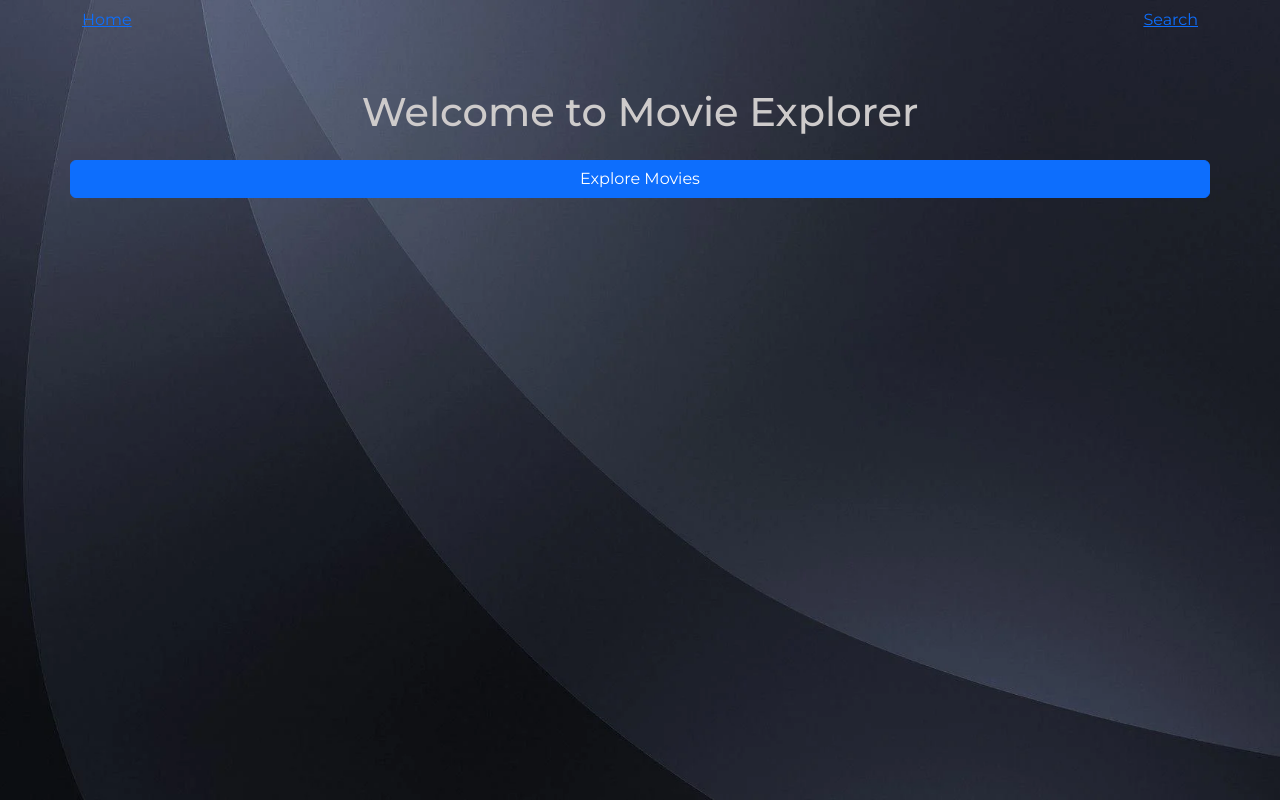
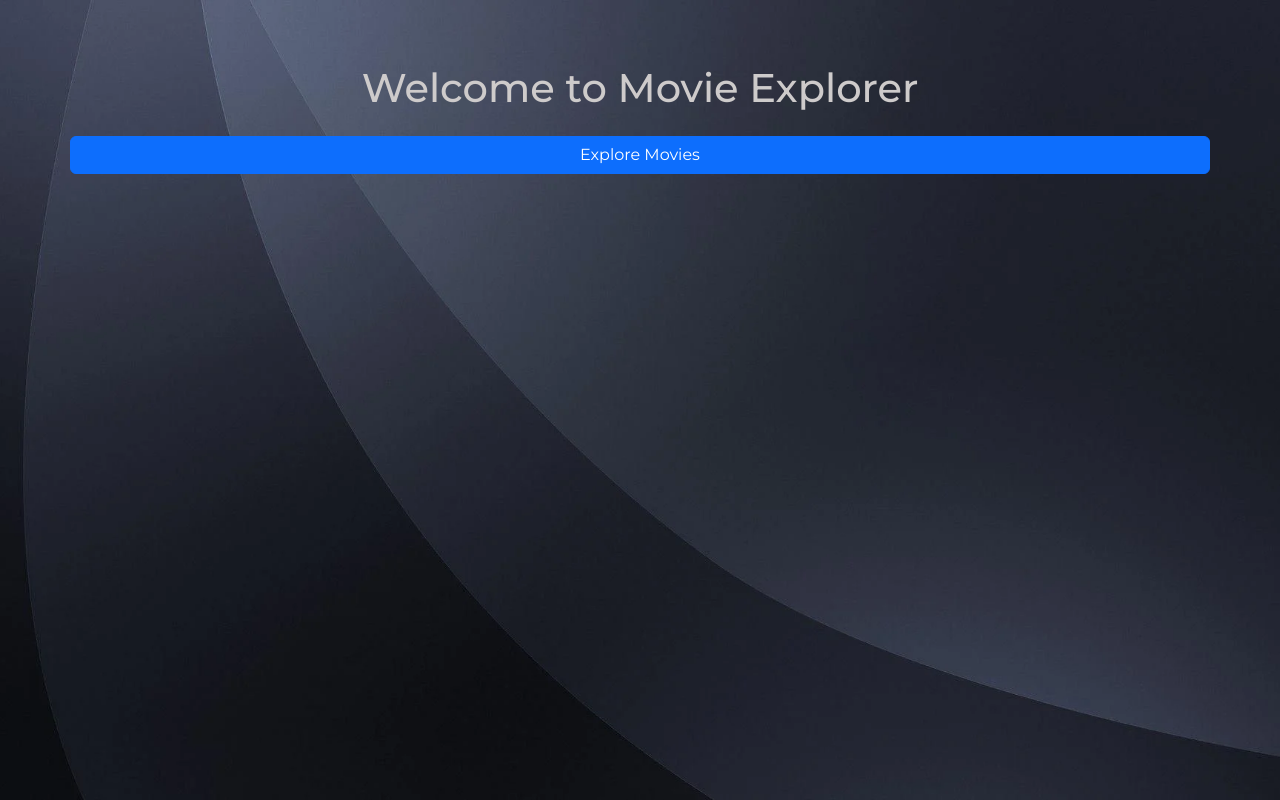
Before and after one commit to MovieDatabaseTechHive2/MovieAppTH, a React (Create React App) app: page / in a window 1280 px wide. Shown: the top 800 px of the page. Built offline with nearby package versions, Linux system fonts and the light colour scheme.

Commit message:
removed search and home button

```diff
--- a/src/components/navbar.js
+++ b/src/components/navbar.js
@@ -34,20 +34,8 @@ const NavigationBar = () => {
   return (
     <div>
       <div className="navbar">
-        <a
-          href="#home"
-          className={section === 'home' ? 'active' : ''}
-          onClick={() => setSection('home')}
-        >
-          Home
-        </a>
-        <a
-          href="#search"
-          className={section === 'search' ? 'active' : ''}
-          onClick={() => setSection('search')}
-        >
-          Search
-        </a>
+
+
       </div>
       <div className="content">
         {renderContent()}
```
